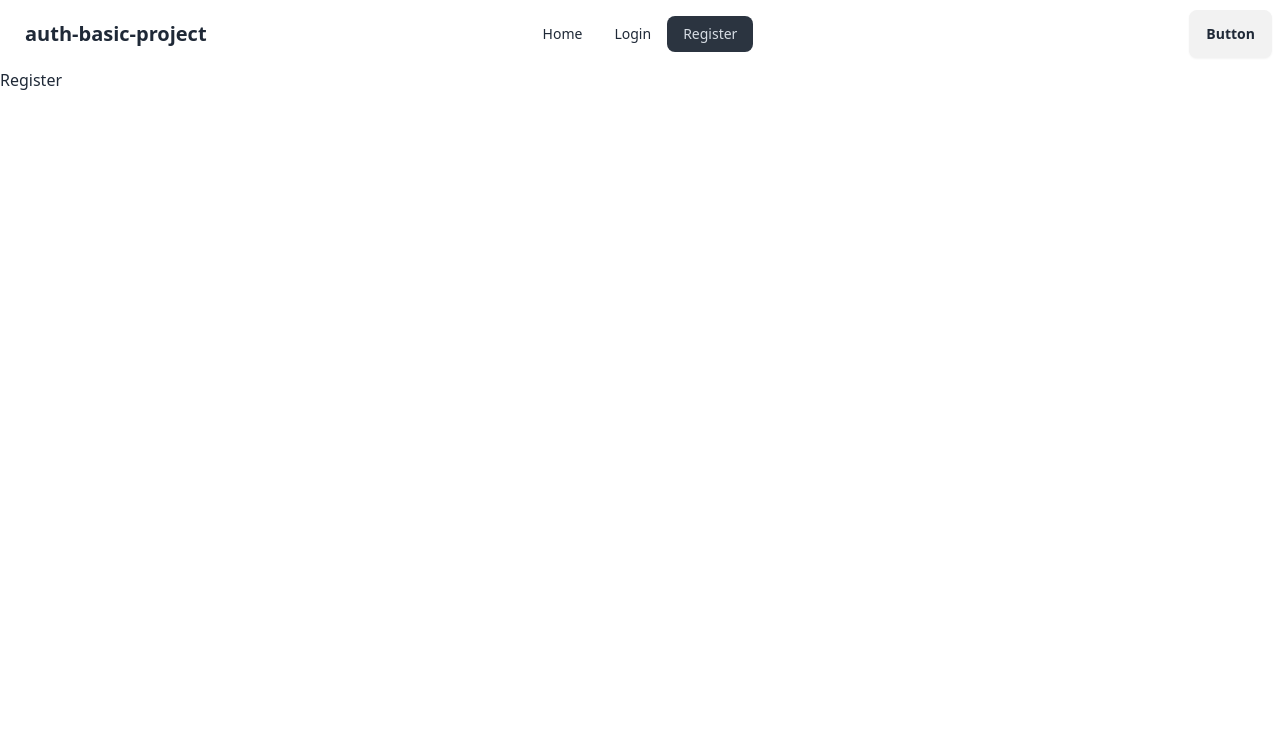
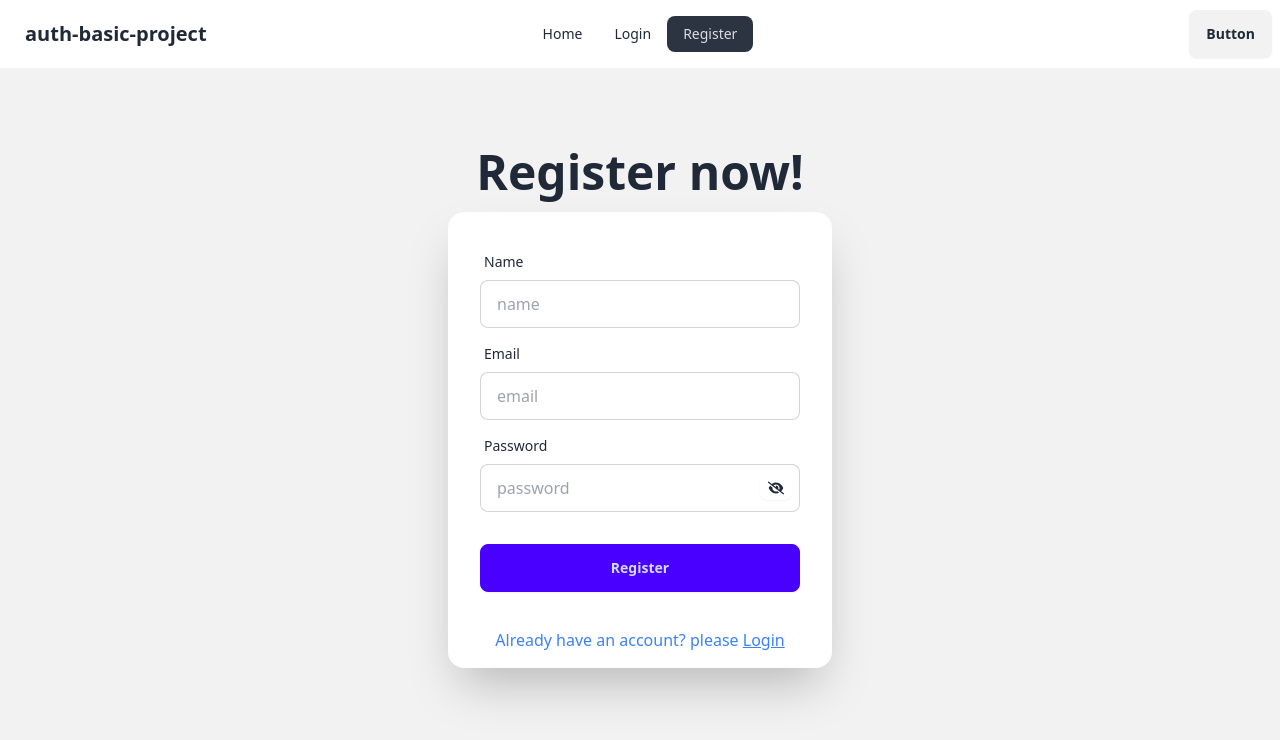
Before and after one commit to fahimprito/auth-basic-project-testing, a React (Vite) app: page /register in a window 1280 px wide. Shown: the top 740 px of the page. Built offline with nearby package versions, Linux system fonts and the light colour scheme.

Commit message:
create login and registration form

```diff
--- a/package.json
+++ b/package.json
@@ -15,6 +15,7 @@
     "match-sorter": "^8.0.0",
     "react": "^18.3.1",
     "react-dom": "^18.3.1",
+    "react-icons": "^5.3.0",
     "react-router-dom": "^6.28.0",
     "sort-by": "^1.2.0"
   },
--- a/src/conponents/Login/Login.jsx
+++ b/src/conponents/Login/Login.jsx
@@ -1,9 +1,57 @@
+import { useState } from "react";
+import { Link } from "react-router-dom";
+import { FaEye, FaEyeSlash } from "react-icons/fa6";
 
 
 const Login = () => {
+    const [showPassword, setShowPassword] = useState(false);
+
+    const handleLogin = (e) => {
+        e.preventDefault();
+
+    }
+
     return (
         <div>
-            Login
+            <div className="bg-base-200 min-h-[92vh] pt-20">
+                <div className="flex flex-col items-center gap-4">
+                    <div className="text-center lg:text-left">
+                        <h1 className="text-5xl font-bold">Login now!</h1>
+                    </div>
+                    <div className="card bg-base-100 w-full max-w-sm shrink-0 shadow-2xl">
+                        <form onSubmit={handleLogin} className="card-body">
+                            <div className="form-control">
+                                <label className="label">
+                                    <span className="label-text">Email</span>
+                                </label>
+                                <input type="email" name="email" placeholder="email" className="input input-bordered" required />
+                            </div>
+                            <div className="form-control relative">
+                                <label className="label">
+                                    <span className="label-text">Password</span>
+                                </label>
+                                <input
+                                    type={showPassword ? "text" : "password"}
+                                    name="password" placeholder="password"
+                                    className="input input-bordered" required />
+                                <button
+                                    onClick={() => setShowPassword(!showPassword)}
+                                    type="button"
+                                    className="btn btn-xs bg-transparent border-none hover:bg-transparent text-base absolute right-2 top-12 ">
+                                    {showPassword ? <FaEye /> : <FaEyeSlash />}
+                                </button>
+                                <label className="label">
+                                    <a href="#" className="label-text-alt link link-hover">Forgot password?</a>
+                                </label>
+                            </div>
+                            <div className="form-control mt-6">
+                                <button className="btn btn-primary">Login</button>
+                            </div>
+                        </form>
+                        <p className="text-blue-500 text-center pt-1 pb-4">New to this website? please <Link to="/register" className="underline underline-offset-1">Register</Link></p>
+                    </div>
+                </div>
+            </div>
         </div>
     );
 };
--- a/src/conponents/Register/Register.jsx
+++ b/src/conponents/Register/Register.jsx
@@ -1,8 +1,65 @@
+import { useState } from "react";
+import { Link } from "react-router-dom";
+import { FaEye, FaEyeSlash } from "react-icons/fa6";
 
 const Register = () => {
+    const [showPassword, setShowPassword] = useState(false);
+
+    const handleRegister = (e) => {
+        e.preventDefault();
+
+        const name = e.target.name.value;
+        const email = e.target.email.value;
+        const password = e.target.password.value;
+
+        console.log(name, email, password);
+
+    }
+
     return (
         <div>
-            Register
+            <div className="bg-base-200 min-h-[92vh] pt-20">
+                <div className="flex flex-col items-center gap-4">
+                    <div className="text-center lg:text-left">
+                        <h1 className="text-5xl font-bold">Register now!</h1>
+                    </div>
+                    <div className="card bg-base-100 w-full max-w-sm shrink-0 shadow-2xl">
+                        <form onSubmit={handleRegister} className="card-body">
+                            <div className="form-control">
+                                <label className="label">
+                                    <span className="label-text">Name</span>
+                                </label>
+                                <input type="text" name="name" placeholder="name" className="input input-bordered" required />
+                            </div>
+                            <div className="form-control">
+                                <label className="label">
+                                    <span className="label-text">Email</span>
+                                </label>
+                                <input type="email" name="email" placeholder="email" className="input input-bordered" required />
+                            </div>
+                            <div className="form-control relative">
+                                <label className="label">
+                                    <span className="label-text">Password</span>
+                                </label>
+                                <input
+                                    type={showPassword ? "text" : "password"}
+                                    name="password" placeholder="password"
+                                    className="input input-bordered" required />
+                                <button
+                                    onClick={() => setShowPassword(!showPassword)}
+                                    type="button"
+                                    className="btn btn-xs bg-transparent border-none hover:bg-transparent text-base absolute right-2 top-12 ">
+                                    {showPassword ? <FaEye /> : <FaEyeSlash />}
+                                </button>
+                            </div>
+                            <div className="form-control mt-6">
+                                <button className="btn btn-primary">Register</button>
+                            </div>
+                        </form>
+                        <p className="text-blue-500 text-center pt-1 pb-4">Already have an account? please <Link to="/login" className="underline underline-offset-1">Login</Link></p>
+                    </div>
+                </div>
+            </div>
         </div>
     );
 };
```
Also changed, not shown: 1 other file (tests, documents, lock files or other folders).
